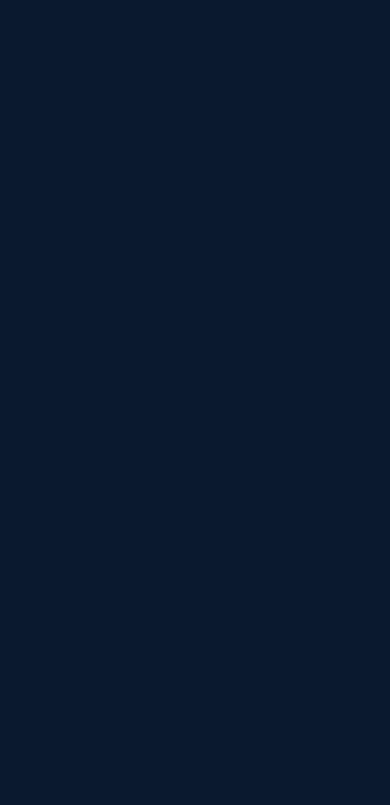
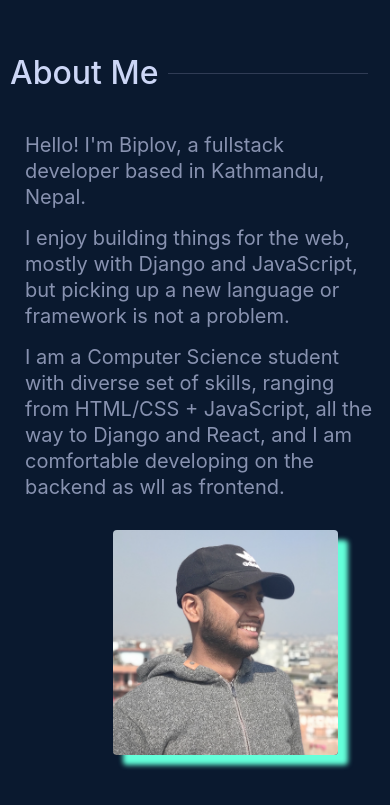
Before and after one commit to beingbiplov/portfolio, a React (Create React App) app: page / in a window 390 px wide. Shown: the part 918-1723 px from the top of the page. Before the commit the page ends 912 px from the top, so only its background shows below. Built offline with nearby package versions, Linux system fonts and the light colour scheme.

Commit message:
about section

```diff
--- a/src/App.js
+++ b/src/App.js
@@ -1,12 +1,14 @@
 import React from 'react';
 import NavigationBar from './components/Navbar'
 import Header from './components/Header'
+import About from './components/About'
 
 function App() {
   return (
     <div >
     <NavigationBar />
     <Header />
+    <About />
 
     </div>
   );
--- /dev/null
+++ b/src/components/About.js
@@ -0,0 +1,38 @@
+import React from 'react'
+import './css/About.css'
+import { Container, Row, Col, Image } from 'react-bootstrap'
+import about_image from './assets/about_image.jpg'
+
+const About = () =>{
+	return(
+		<Container className='about'>
+			<h3 className='about_title'>
+					About Me
+				</h3>
+			<Row>
+				<Col md={7}>
+					<p>
+					  Hello! I'm Biplov, a fullstack developer based in Kathmandu, Nepal.
+					</p>
+					<p>
+					  I enjoy building things for the web, mostly with Django and JavaScript, but picking up
+					  a new language or framework is not a problem.
+
+					</p>
+					<p>
+						I am a Computer Science student with diverse set of skills, ranging
+						from HTML/CSS + JavaScript, all the way to Django and React, and I am
+						comfortable developing on the backend as wll as frontend.
+					</p>
+				</Col>
+				<Col md={5}>
+					<div className='about_section_image'>
+						<Image className='about_image' src={about_image} rounded />
+					</div>
+				</Col>
+			</Row>
+		</Container>
+	)
+
+}
+export default About
--- /dev/null
+++ b/src/components/css/About.css
@@ -0,0 +1,77 @@
+.row{
+	margin: 0px auto;
+}
+
+.about{
+	margin: 0px auto;
+	padding: 50px 0px;
+	position: relative;
+}
+
+.about_title{
+	position: relative;
+	display: flex;
+	align-items: center;
+	margin: 10px 0px 40px;
+	white-space: nowrap;
+	font-size: 32px;
+	color: rgb(204, 214, 246);
+}
+.about h3:after {
+    content: "";
+    flex: 1 1;
+    border-bottom: 1px solid rgb(48,60,85);
+    margin-left: 20px;
+    max-width: 300px
+}
+p{
+	margin: 0px 0px 15px;
+}
+
+@media(max-width: 1024px){
+	.about{
+		padding-left: 10px;
+	}
+}
+
+@media(max-width: 756px){
+	.about h3:after{
+		max-width: 200px;
+		margin-left: 10px;
+	}
+}
+
+.about_section_image{
+	margin-left: 25%;
+
+}
+
+.about_image{
+	height: 300px;
+	width: 300px;
+	box-shadow: 10px 10px 5px rgb(100, 255, 218);
+	cursor: pointer;
+}
+
+.about_image:hover{
+	box-shadow: 7px 7px 5px rgb(100, 255, 218);
+}
+
+@media(max-width: 1024px){
+	.about_image{
+		height: 225px;
+		width: 225px;
+	}
+	.about_section_image{
+		margin-left: 17%;
+	}
+}
+
+@media(max-width: 768px){
+	.about_section_image{
+		margin-left: 25%;
+	}
+	.about_image{
+		margin-top: 15px;
+	}
+}
```
Also changed, not shown: src/components/assets/about_image.jpg (added).
